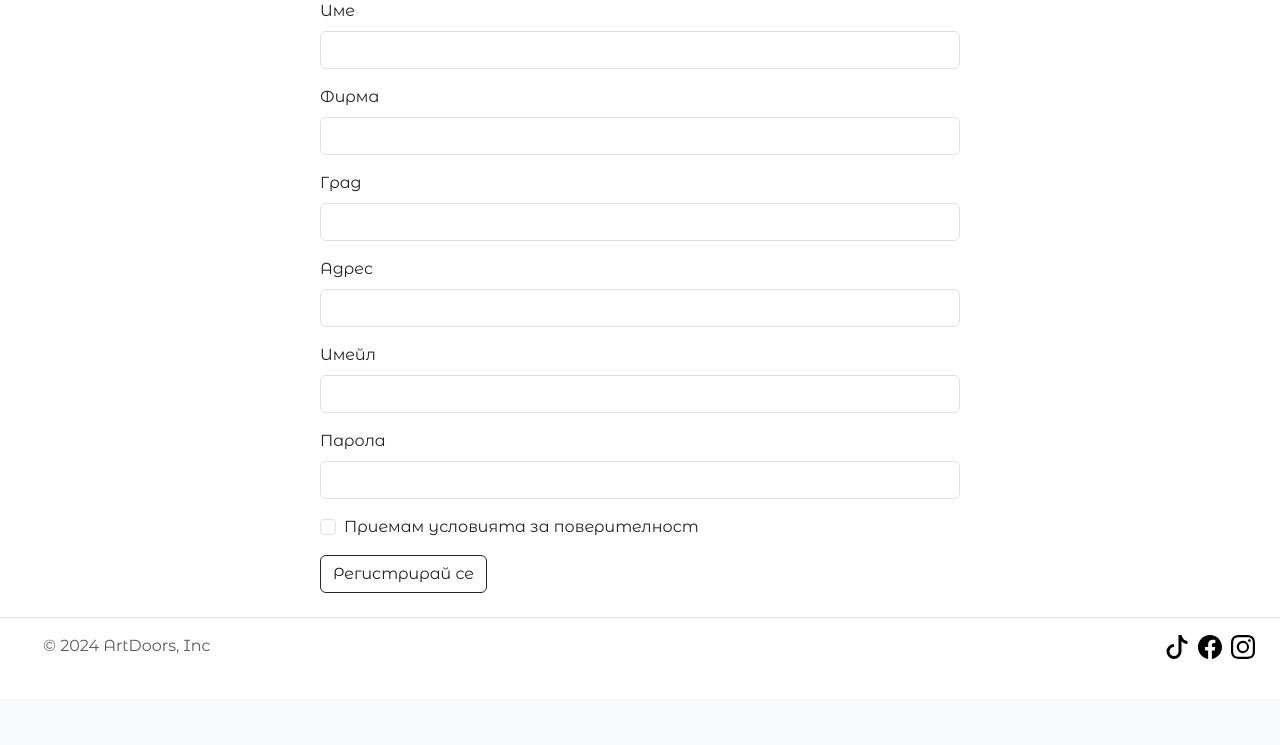
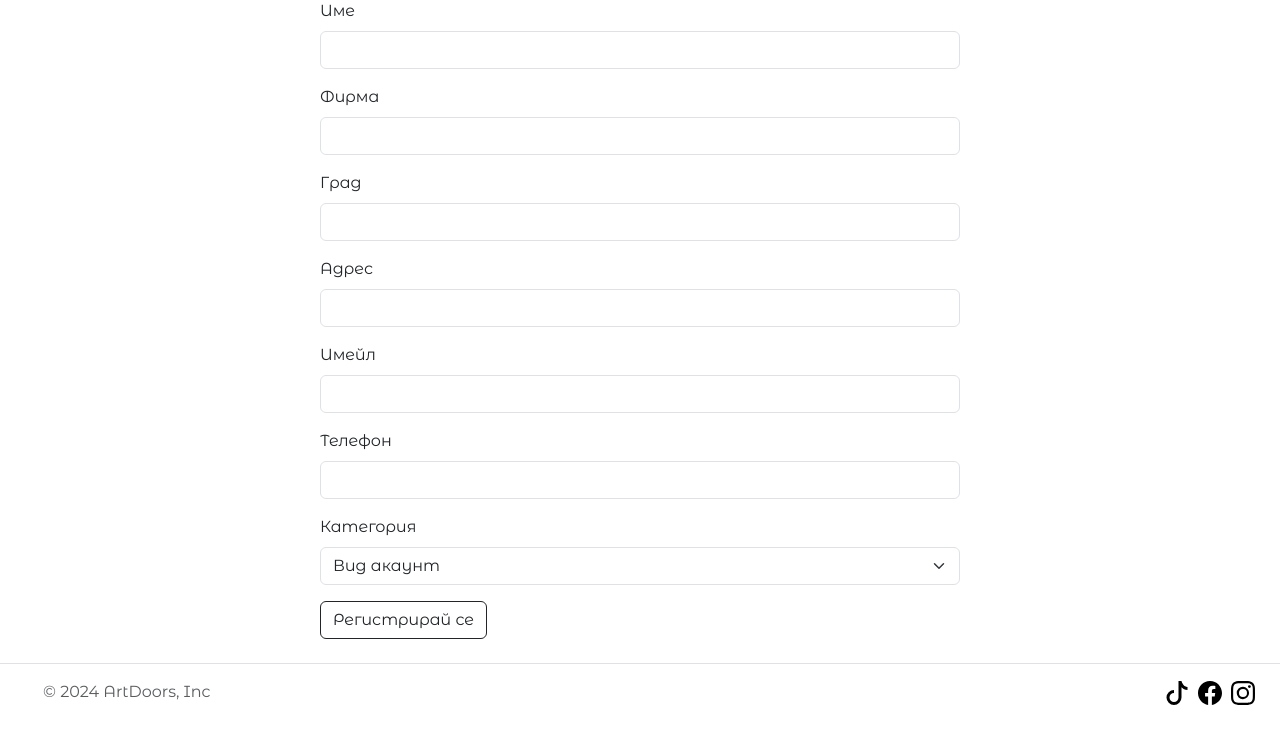
Before and after one commit to Vasilian05/Doors, a PHP site: page /register.php in a window 1280 px wide. Shown: the part 161-906 px from the top of the page. Before the commit the page ends 820 px from the top, so only its background shows below. Run offline with PHP 8.4, Linux system fonts and the light colour scheme; some web fonts are replaced.

Commit message:
register distributors form

```diff
--- a/register.php
+++ b/register.php
@@ -24,13 +24,15 @@
     <input required type="email" class="form-control" id="exampleInputEmail1" aria-describedby="emailHelp">
   </div>
   <div class="mb-3">
-    <label for="exampleInputPassword1" class="form-label">Парола</label>
-    <input required type="password" class="form-control" id="exampleInputPassword1">
+    <label for="exampleInputEmail1" class="form-label">Телефон</label>
+    <input required type="email" class="form-control" id="exampleInputEmail1" aria-describedby="emailHelp">
   </div>
-  <div class="mb-3 form-check">
-    <input required type="checkbox" class="form-check-input" id="exampleCheck1">
-    <label class="form-check-label-dark" for="exampleCheck1">Приемам условията за поверителност</label>
-  </div>
+  <label class="form-label">Категория</label>
+            <select required name="category" class="form-select mb-3" aria-label="Default select example">
+            <option selected value=''>Вид акаунт</option>
+            <option value="interior">Дистрибутор</option>
+            <option value="exterior">Админ</option>
+            </select>
   <button type="submit" class="btn btn-outline-dark">Регистрирай се</button>
 </form>
 
```
